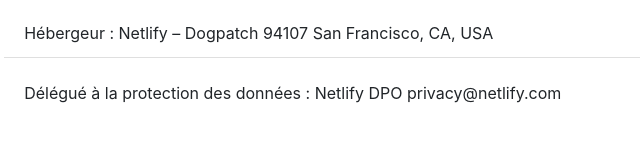
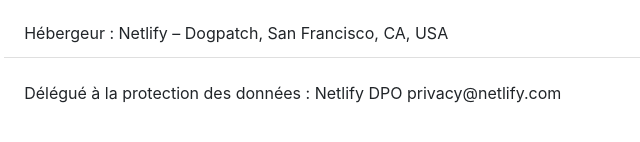
Before and after one commit to avergnaud/cat-fintech, a Gatsby site: page /terms in a window 1280 px wide. Shown: the part 448-590 px from the top of the page, 104-744 px from the left. Built offline with nearby package versions, Linux system fonts and the light colour scheme; Gatsby itself is replaced by a stand-in of ours.

Commit message:
date des posts

```diff
--- a/src/pages/terms.js
+++ b/src/pages/terms.js
@@ -51,7 +51,7 @@ export default function About() {
                           Contact
                         </Link>
                     </li>
-                    <li className="list-group-item">Hébergeur : Netlify – Dogpatch 94107 San Francisco, CA, USA</li>
+                    <li className="list-group-item">Hébergeur : Netlify – Dogpatch, San Francisco, CA, USA</li>
                     <li className="list-group-item">Délégué à la protection des données : Netlify DPO privacy@netlify.com</li>
                 </ul>
               </p>
```
